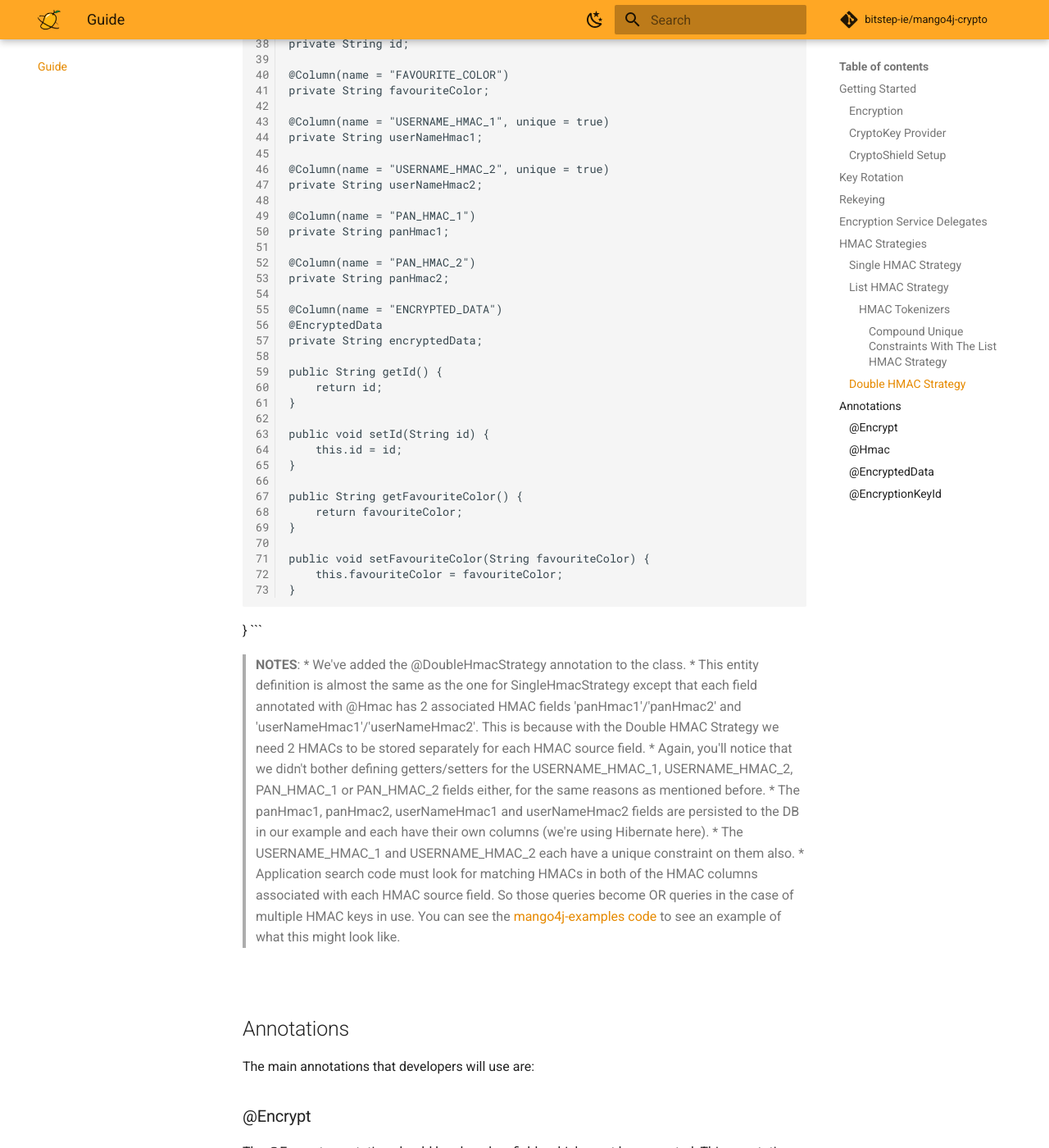
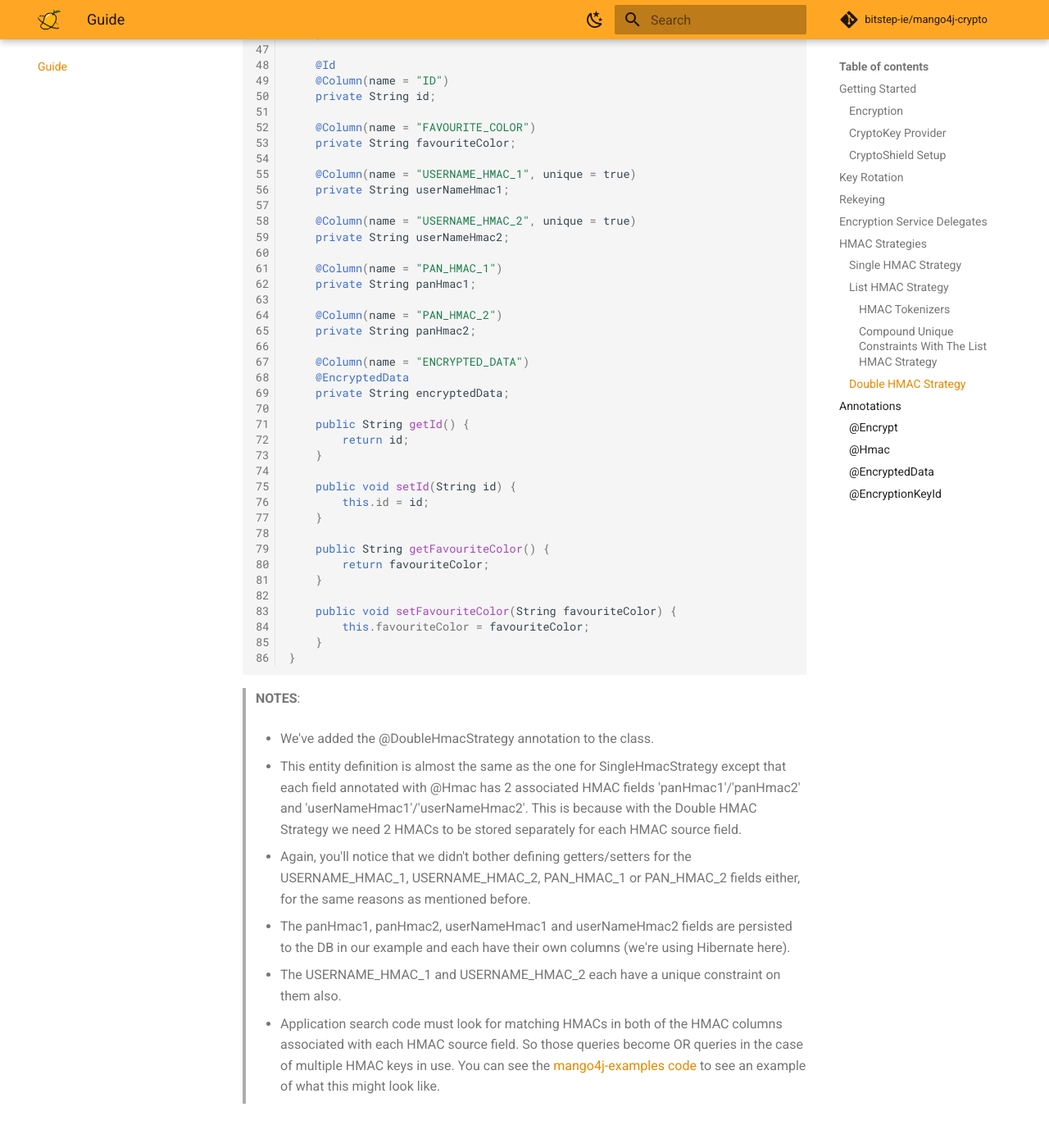
Before and after one commit to bitstep-ie/mango4j-crypto, an MkDocs documentation site: the page built from documentation/docs/guide/guide.md, in a window 1280 px wide and 1400 px high, scrolled down 14343 px. Shown: the whole window at 82% size. Built offline with MkDocs 1.6.1 and Material for MkDocs 9.7.7, drawn with Linux system fonts in a browser that asks for light colours; comment, search, counter and statistics services are not loaded; the version menu is left out; some of the changed text lies outside the part shown.

Commit message:
Finished note format correction

````diff
--- a/documentation/docs/guide/guide.md
+++ b/documentation/docs/guide/guide.md
@@ -574,9 +574,11 @@
     and CryptoShieldHmacHolder.value (and tenant ID if applicable).
 
 
-> **Important:** When calling CryptoShield.encrypt() for entities which have been updated (as opposed to newly created),
-> make sure that the setLookup() and setUniqueValues() methods _completely replace_ the existing lists! Do not append to
-> the existing lists!!!
+**Important:** When calling CryptoShield.encrypt() for entities which have been updated (as opposed to newly created),
+make sure that the setLookup() and setUniqueValues() methods _completely replace_ the existing lists! Do not append to
+the existing lists!!!
+
+<br>
 
 #### HMAC Tokenizers
 
@@ -603,7 +605,7 @@
 will help applications with more flexible searching functionality and is another reason that the ListHmacFieldStrategy
 is the most powerful of the 3 core HMAC strategies.
 
-###### Compound Unique Constraints With The List HMAC Strategy
+#### Compound Unique Constraints With The List HMAC Strategy
 
 One extra challenge when using the List HMAC strategy is that if you have a requirement of needing to create a compound
 unique constraint on a group of fields that include a HMAC field then this cannot be done the normal way. You can
@@ -621,7 +623,7 @@
 of the Double HMAC Strategy and for when you might want to use it. The entity definition when using it is similar to the
 one for the Single HMAC Strategy. Below is an example entity definition.
 
-```java language=java
+```java
 import ie.bitstep.mango.crypto.annotations.Encrypt;
 import ie.bitstep.mango.crypto.annotations.EncryptedData;
 import ie.bitstep.mango.crypto.annotations.Hmac;
@@ -711,15 +713,21 @@
 ```
 
 > **NOTES**:
+>
 > * We've added the @DoubleHmacStrategy annotation to the class.
+>
 > * This entity definition is almost the same as the one for SingleHmacStrategy except that each field annotated with
 >   @Hmac has 2 associated HMAC fields 'panHmac1'/'panHmac2' and 'userNameHmac1'/'userNameHmac2'. This is because
 >   with the Double HMAC Strategy we need 2 HMACs to be stored separately for each HMAC source field.
+>
 > * Again, you'll notice that we didn't bother defining getters/setters for the USERNAME_HMAC_1, USERNAME_HMAC_2,
 >   PAN_HMAC_1 or PAN_HMAC_2 fields either, for the same reasons as mentioned before.
+>
 > * The panHmac1, panHmac2, userNameHmac1 and userNameHmac2 fields are persisted to the DB in our example and each have their own columns
 >   (we're using Hibernate here).
+>
 > * The USERNAME_HMAC_1 and USERNAME_HMAC_2 each have a unique constraint on them also.
+>
 > * Application search code must look for matching HMACs in both of the HMAC columns associated with each HMAC source
     field. So those queries become OR queries in the case of multiple HMAC keys in use. You can see the
 >   [mango4j-examples code](https://github.com/bitstep-ie/mango4j-examples/blob/main/mango4j-crypto-example/src/main/java/ie/bitstep/mango/examples/crypto/example/doublehmacstrategy/service/UserProfileService.java#L62) to see an example of what this might look like.
````
